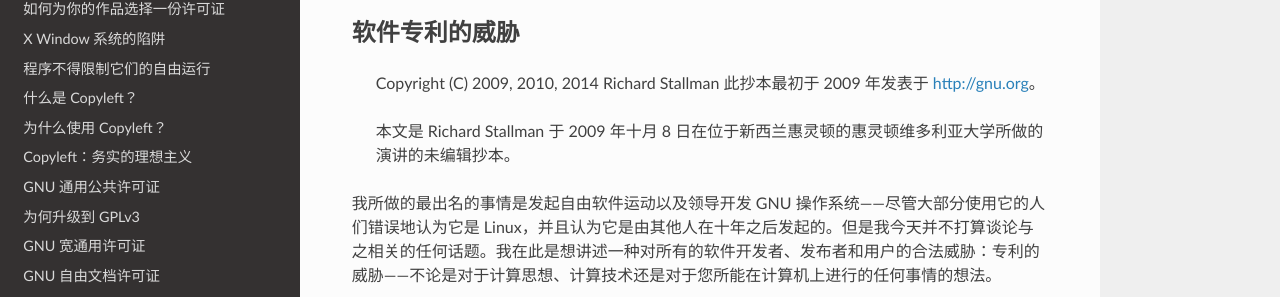
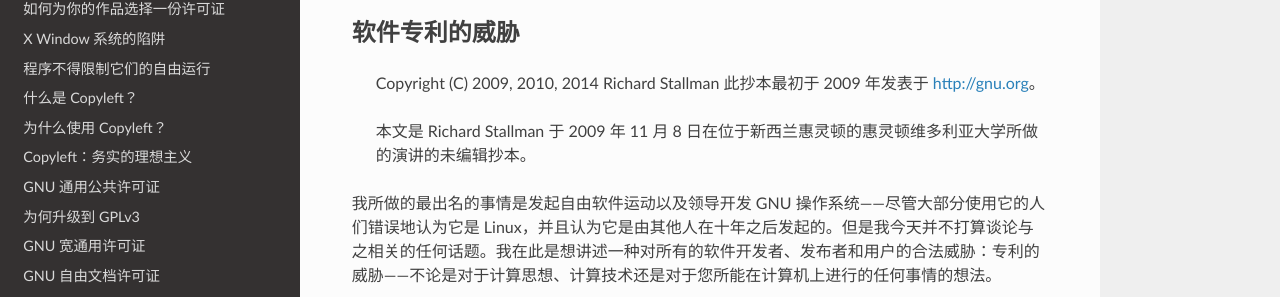
Before and after one commit to beijinglug/fsfs-zh, an MkDocs documentation site: the page built from docs/danger-of-software-patents.md, in a window 1280 px wide and 900 px high. Shown: the part 139-436 px from the top of the window. Built offline with MkDocs 1.6.1, drawn with Linux system fonts in a browser that asks for light colours; nearby versions of some CDN libraries; old or Windows-style settings are respelled for this version of MkDocs.

Commit message:
detail proofread danger-of-software-patents

```diff
--- a/docs/danger-of-software-patents.md
+++ b/docs/danger-of-software-patents.md
@@ -3,7 +3,7 @@
 
 > Copyright (C) 2009, 2010, 2014 Richard Stallman 此抄本最初于 2009 年发表于 <http://gnu.org>。
 
-> 本文是 Richard Stallman 于 2009 年十月 8 日在位于新西兰惠灵顿的惠灵顿维多利亚大学所做的演讲的未编辑抄本。
+> 本文是 Richard Stallman 于 2009 年 11 月 8 日在位于新西兰惠灵顿的惠灵顿维多利亚大学所做的演讲的未编辑抄本。
 
 我所做的最出名的事情是发起自由软件运动以及领导开发 GNU 操作系统——尽管大部分使用它的人们错误地认为它是 Linux，并且认为它是由其他人在十年之后发起的。但是我今天并不打算谈论与之相关的任何话题。我在此是想讲述一种对所有的软件开发者、发布者和用户的合法威胁：专利的威胁——不论是对于计算思想、计算技术还是对于您所能在计算机上进行的任何事情的想法。
 
```
